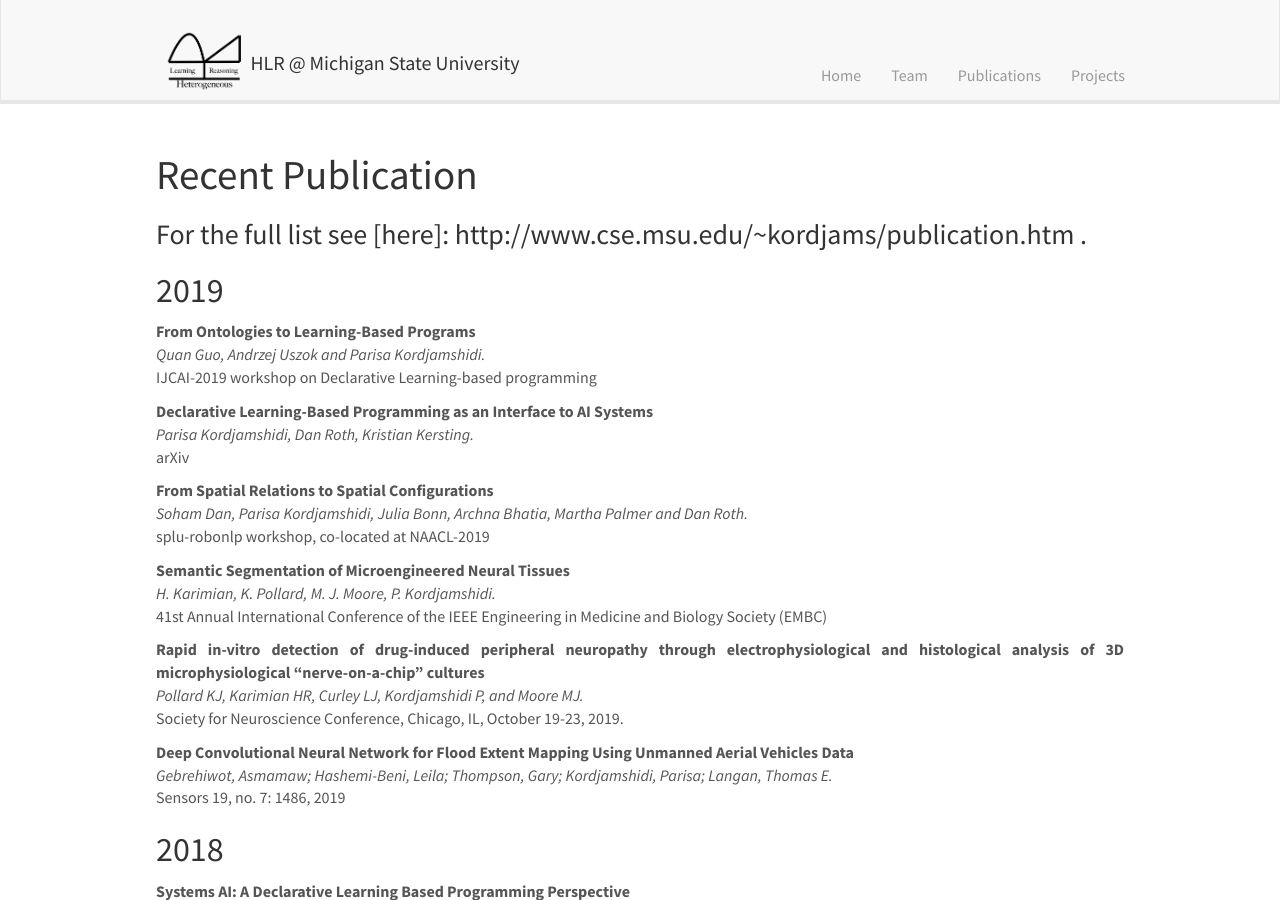
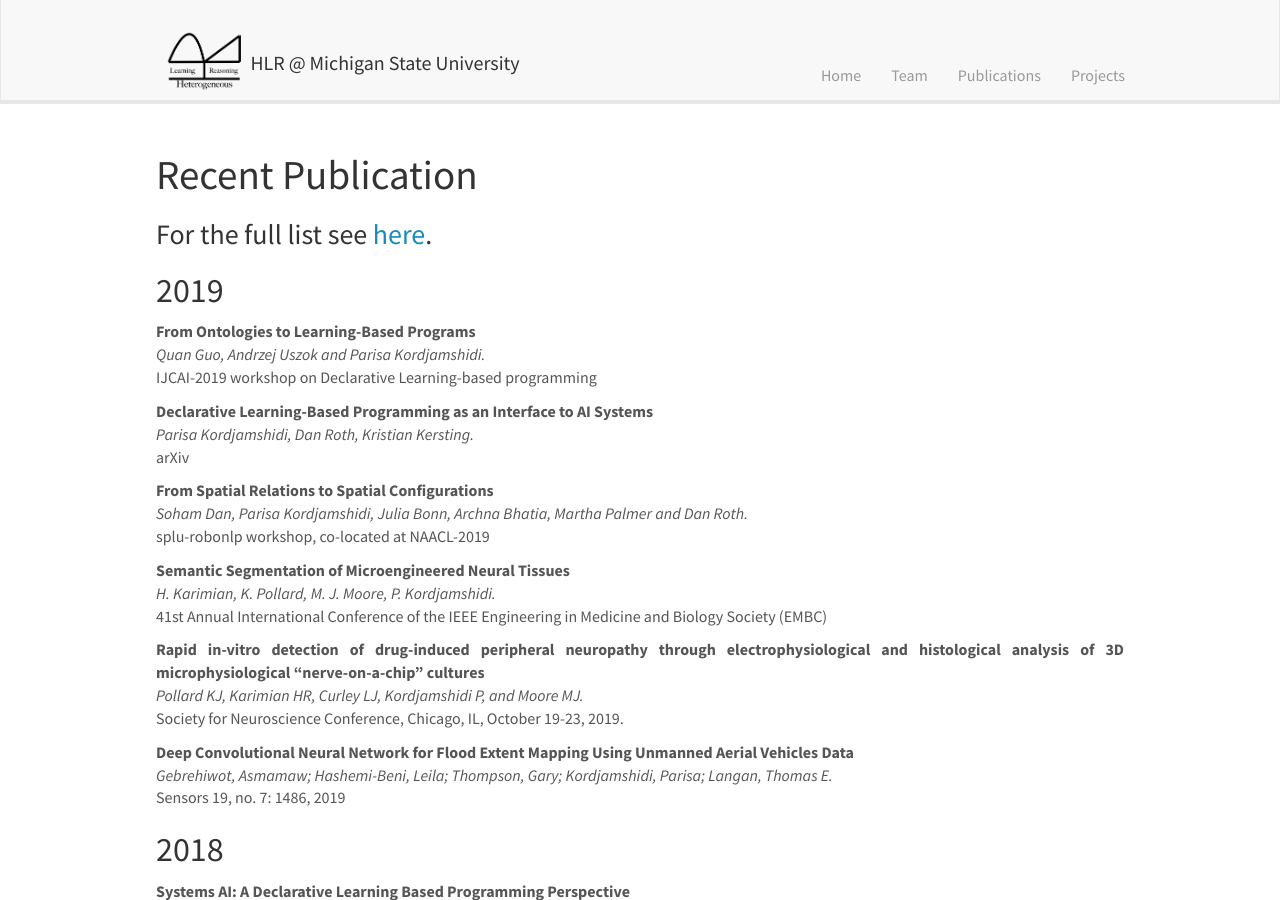
Before and after one commit to HLR/HLR.github.io, a Jekyll site: the page built from _pages/publications.md, in a window 1280 px wide and 900 px high. Built offline with Jekyll 4.4.1, drawn with Linux system fonts in a browser that asks for light colours; nearby versions of some CDN libraries.

Commit message:
test added html line for full publication referecne.

```diff
--- a/_pages/publications.md
+++ b/_pages/publications.md
@@ -8,7 +8,7 @@ permalink: /publications/
 
 
 # Recent Publication
-### For the full list see [here]: http://www.cse.msu.edu/~kordjams/publication.htm .
+### For the full list see [here](http://www.cse.msu.edu/~kordjams/publication.htm).
 {% assign year = 0 %}
 {% for publi in site.data.publist %}
 
```
